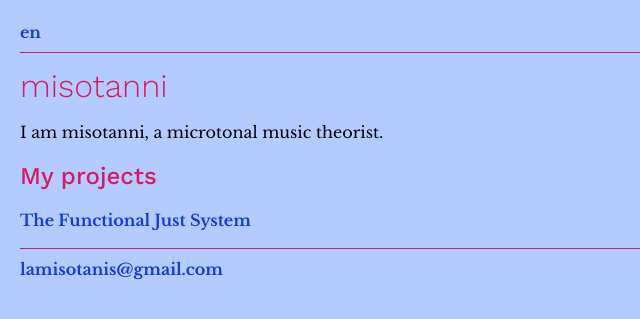
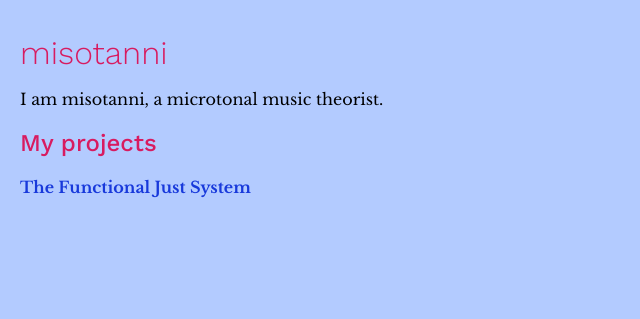
Before and after one commit to misotanni/misotanni.github.io, a Jekyll site: the page built from index.md, in a window 1280 px wide. Shown: the top 319 px of the page, without its empty margins (0-640 px from the left). Built offline with Jekyll 4.4.1, drawn with Linux system fonts in a browser that asks for light colours; our own code applies the rules of GitHub Pages for plain Markdown files.

Commit message:
oh, forgot

```diff
--- a/_config.yml
+++ b/_config.yml
@@ -4,6 +4,7 @@ defaults:
       path: "fjs/en"
     values:
       otherlang: "In other languages:"
+      anyquestions: "If you have any questions, you are encourage to contact the author at"
   -
     scope:
       path: "fjs"
@@ -13,6 +14,5 @@ defaults:
     scope:
       path: ""
     values:
-      layout: "fjs"
-      # layout: "default"
+      layout: "default"
       author: "misotanni"
--- a/_layouts/default.html
+++ b/_layouts/default.html
@@ -3,7 +3,13 @@
   <head>
     <title>{{ page.title }}</title>
     <meta charset="utf-8">
-    <link rel="stylesheet" href="style.css">
+    <link href="https://fonts.googleapis.com/css?family=Libre+Baskerville:400,400i,700|Work+Sans:300,500,700" rel="stylesheet">
+    <meta name="viewport" content="width=device-width, initial-scale=1">
+    <meta name="author" content="{{ page.author }}">
+    {% if page.description %}
+    <meta name="description" content="{{ page.description }}">
+    {% endif %}
+    <link rel="stylesheet" href="/style.css">
   </head>
   <body>
     {{ content }}
--- a/_layouts/fjs.html
+++ b/_layouts/fjs.html
@@ -17,6 +17,6 @@
     <script src="https://cdnjs.cloudflare.com/ajax/libs/mathjax/2.7.5/latest.js?config=TeX-MML-AM_CHTML" async></script>
     {{ content }}
     <hr />
-    {{ page.anyquestions }} <a href="mailto:lamisotanis@gmail.com">lamisotanis@gmail.com</a>
+    {{ page.anyquestions }} <a href="mailto:lamisotanis@gmail.com">lamisotanis@gmail.com</a>.
   </body>
 </html>
```
